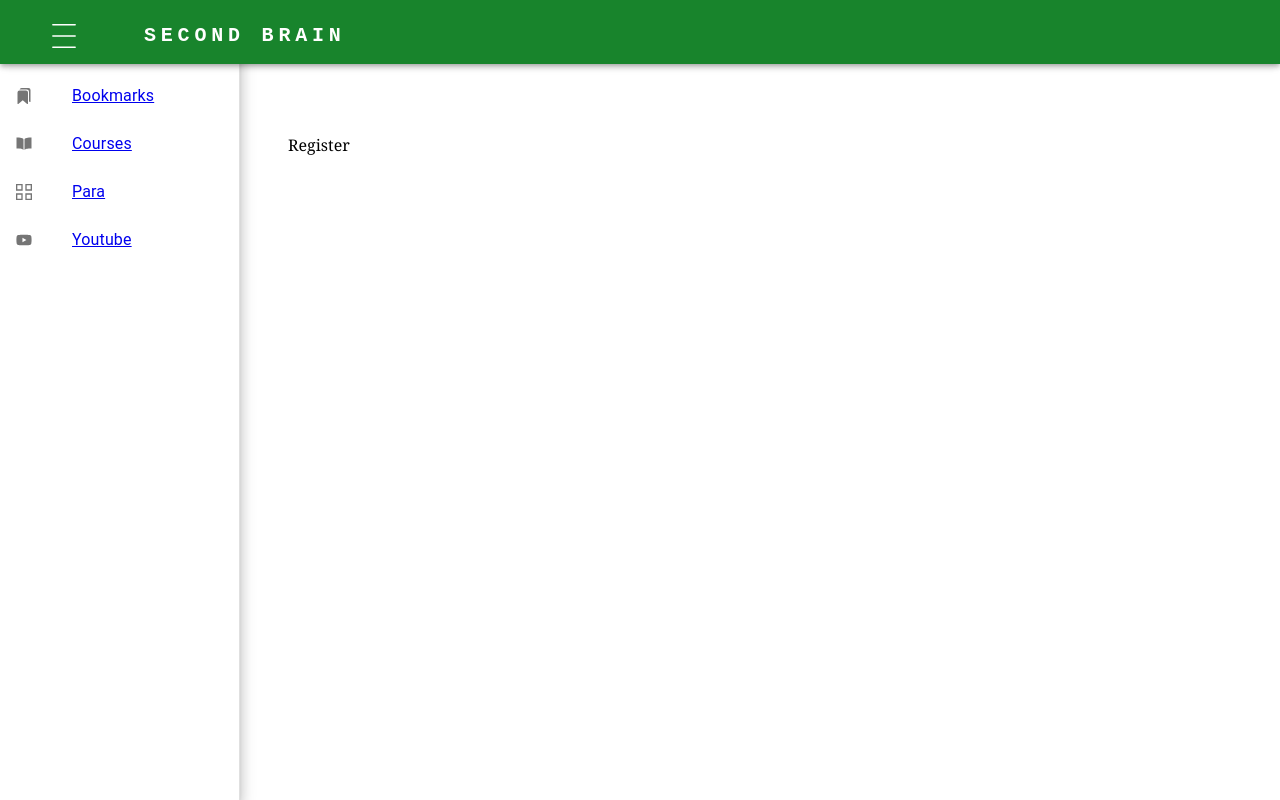
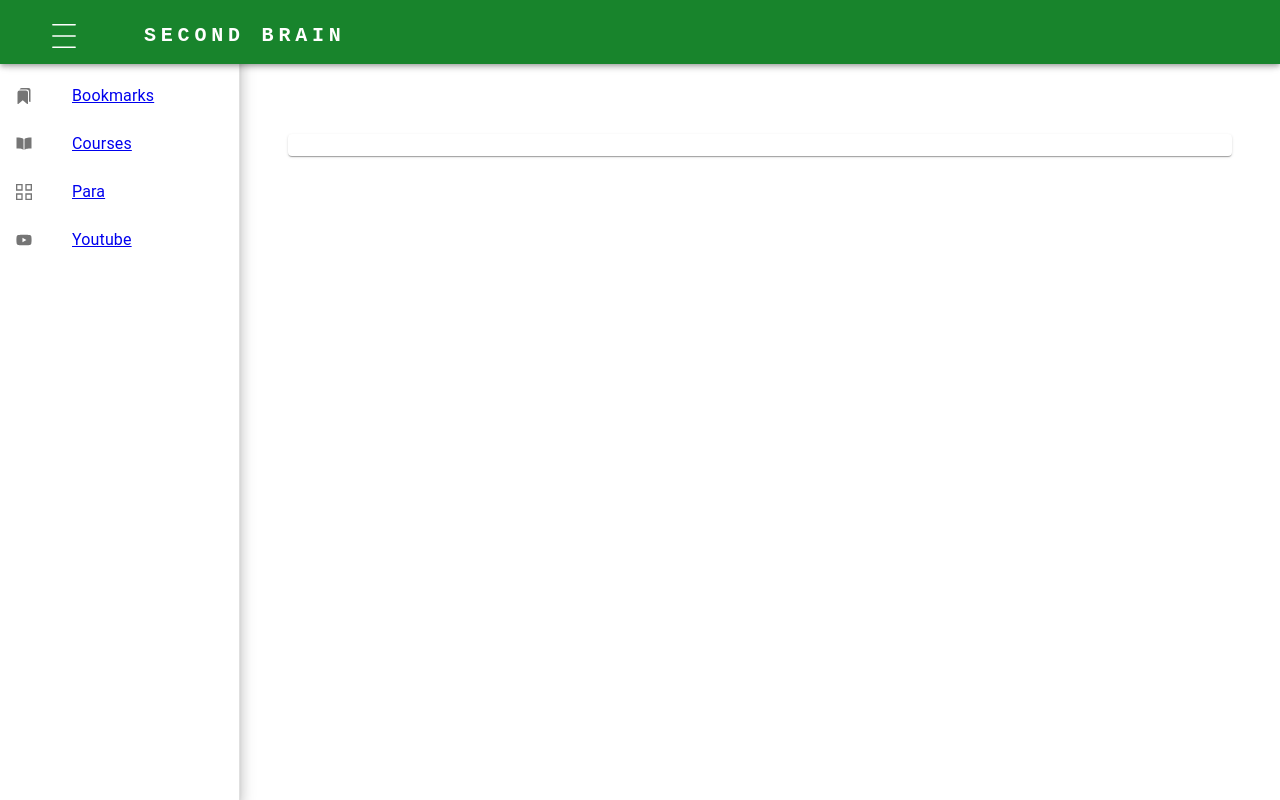
Before and after one commit to Vikash081995/MY-PROJECTS, a React (Create React App) app in the folder second-brain-v1/: page /register in a window 1280 px wide. Built offline with nearby package versions, Linux system fonts and the light colour scheme.

Commit message:
forminput component

```diff
--- a/second-brain-v1/src/pages/Register.tsx
+++ b/second-brain-v1/src/pages/Register.tsx
@@ -1,8 +1,17 @@
-import React from 'react'
+import { FormControl, FormGroup, Paper } from "@mui/material"
 
 const Register = () => {
   return (
-    <div>Register</div>
+
+    <Paper>
+      <form>
+        <FormControl>
+          <FormGroup row>
+
+          </FormGroup>
+        </FormControl>
+      </form>
+    </Paper>
   )
 }
 
```
Also changed, not shown: second-brain-v1/src/components/FormInput.tsx (added, +7 -0 lines).
